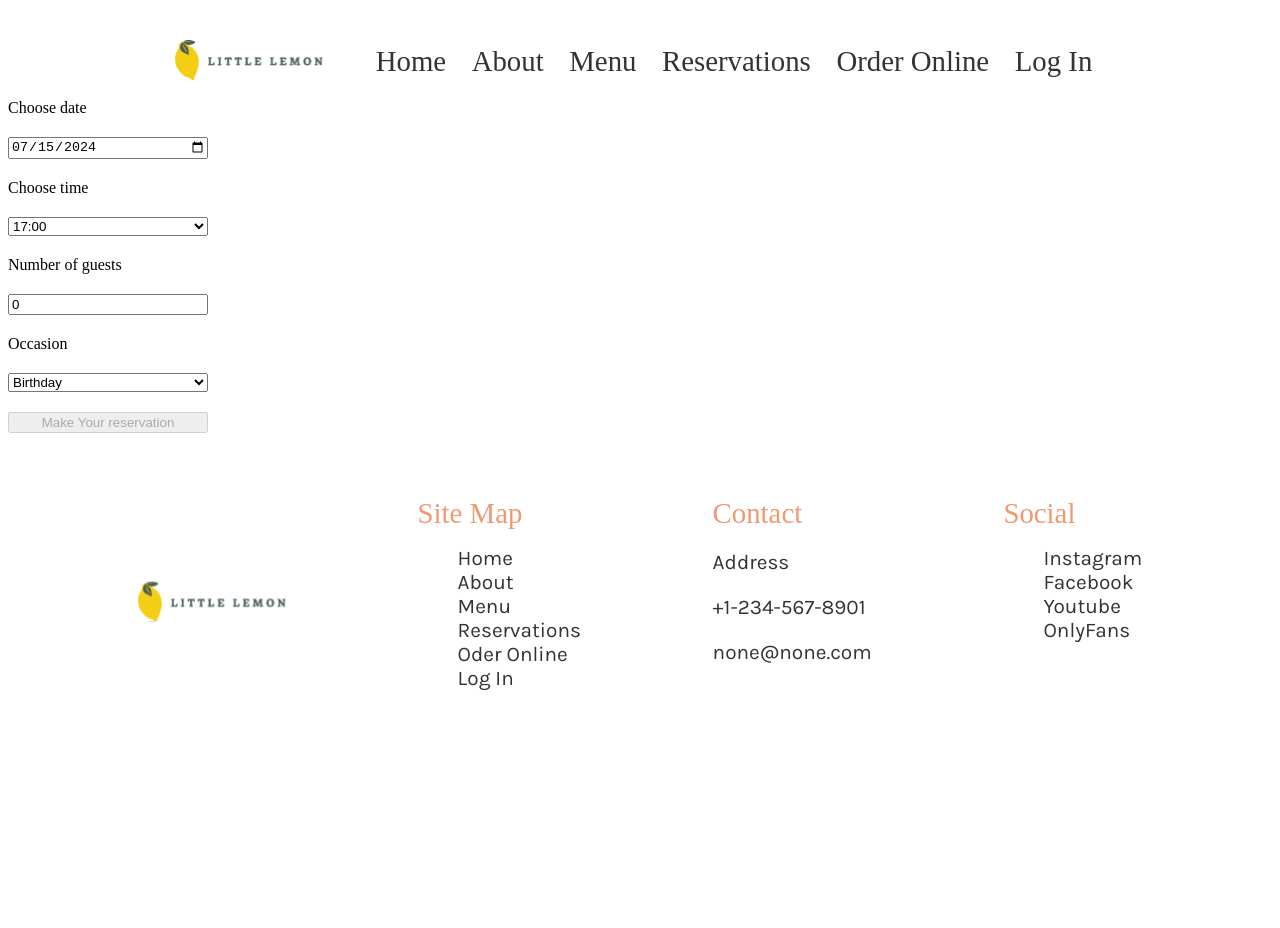
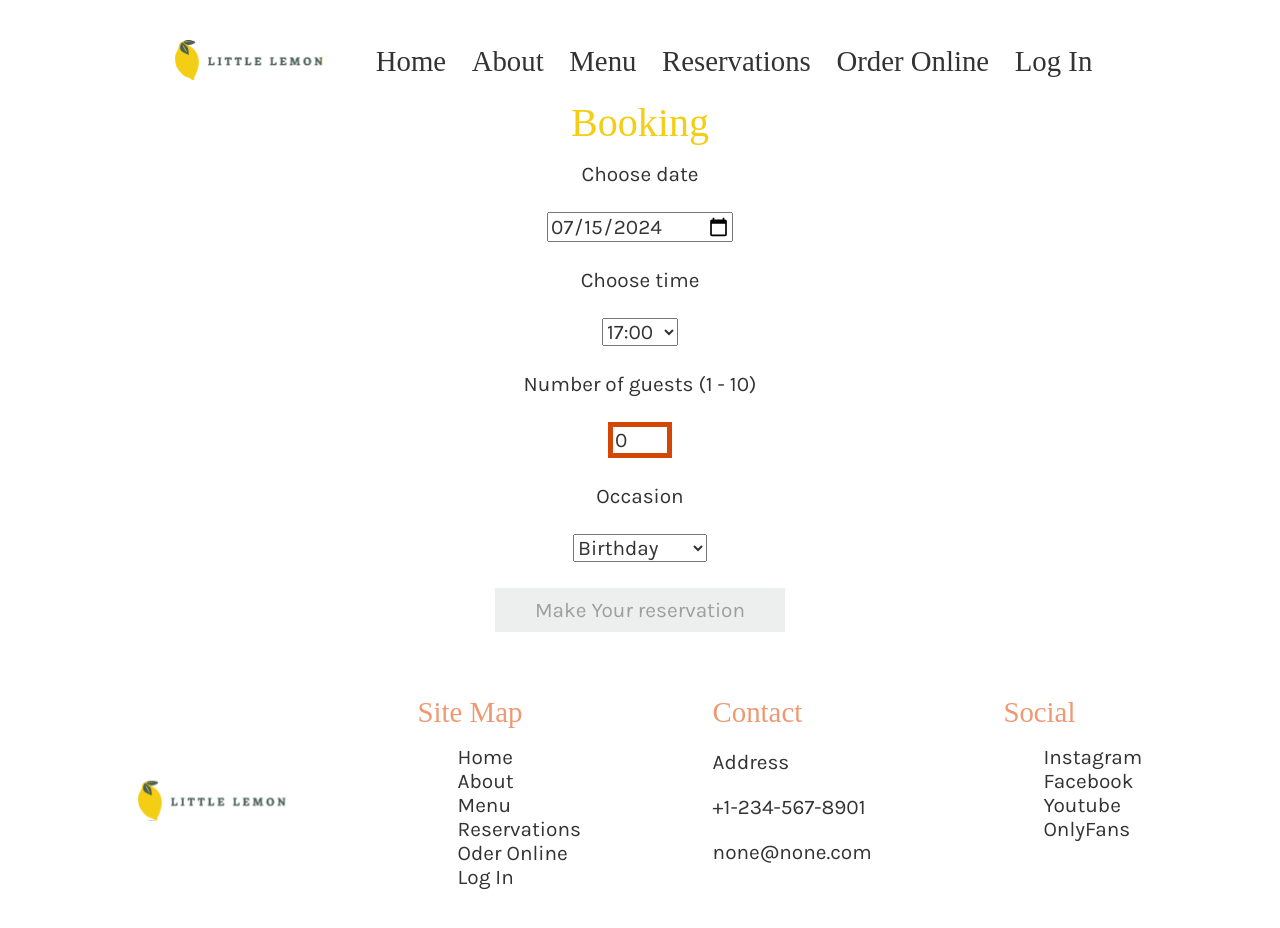
Before and after one commit to d-ramirez88/meta_capstone, a React (Create React App) app: page /booking in a window 1280 px wide. Shown: the top 928 px of the page. Before the commit the page ends 800 px from the top, so only its background shows below. Built offline with nearby package versions, Linux system fonts and the light colour scheme; a web font is replaced by a local one.

Commit message:
completed style

```diff
--- a/src/components/BookingForm.js
+++ b/src/components/BookingForm.js
@@ -24,14 +24,16 @@ function BookingForm({availableTimes, handleDateChange, handleSubmit}) {
     }
 
     return (
-        <form style={{display: "grid", maxWidth: 200+"px", gap: 20+"px"}}>
+        <>
+            <h1>Booking</h1>
+            <form>
                 <label htmlFor="res-date">Choose date</label>
                 <input type="date" id="res-date" aria-label="choose date" onChange={handleDate} value={date} min={new Date().toLocaleDateString("en-CA")}/>
                 <label htmlFor="res-time">Choose time</label>
                 <select id="res-time " aria-label="select time" onChange={e=> setSelectedTime(e.target.value)} value={selectedTime}>
                     {availableTimes.map((time, index) => {return (<option key={index} aria-label={time}>{time}</option>)})}
                 </select>
-            <label htmlFor="guests">Number of guests</label>
+                <label htmlFor="guests">Number of guests (1 - 10)</label>
                 <input type="number" min="1" max="10" id="guests" aria-label="number of guests" onChange={e=>{setGuests(e.target.value)}} value={guests}/>
                 <label htmlFor="occasion">Occasion</label>
                 <select id="occasion" aria-label="Select occasion" onChange={e => setOccasion(e.target.value)} value={occasion}>
@@ -40,6 +42,7 @@ function BookingForm({availableTimes, handleDateChange, handleSubmit}) {
                 </select>
                 <input type="submit" value="Make Your reservation" aria-label="Make your reservation" onClick={handleSubmit} disabled={dataValid()}/>
             </form>
+        </>
     )
 }
 
--- a/src/components/BookingPage.js
+++ b/src/components/BookingPage.js
@@ -38,9 +38,9 @@ function BookingPage() {
         }
 
     return (
-        <>
+        <section id="bookingPage">
         <BookingForm availableTimes={availableTimes} handleDateChange={handleDateChange} handleSubmit={submitForm}/>
-        </>
+        </section>
     )
 }
 
--- a/src/index.css
+++ b/src/index.css
@@ -176,6 +176,42 @@ article a {
   margin: 10vh 3vw 3vw 10vh;
 }
 
+#bookingPage {
+  text-align: center;
+}
+
+#bookingPage form{
+  display: flex;
+  flex-direction: column;
+  align-items: center;
+  gap: 10px;
+}
+
+#bookingPage form label , input, select{
+  font-family: "Karla", sans-serif;
+  font-size: 1.3rem;
+  font-weight: 400;
+  color: #333333;
+  margin-block-start: 1rem;
+}
+
+input:invalid {
+  border: solid 5px #d34604;
+}
+
+input[type="submit"] {
+  color: #333333;
+  background-color: #F4CE14;
+  padding: 10px 40px 10px 40px;
+}
+input[type="submit"]:disabled {
+  background-color: #EDEFEE;
+  color: #9e9e9e;
+  border: none;
+}
+
+
+
 h6 {
   font-family: "Karla", sans-serif;
   font-size: 1rem;
```
Lines whose indentation alone changed are shown as unchanged.
